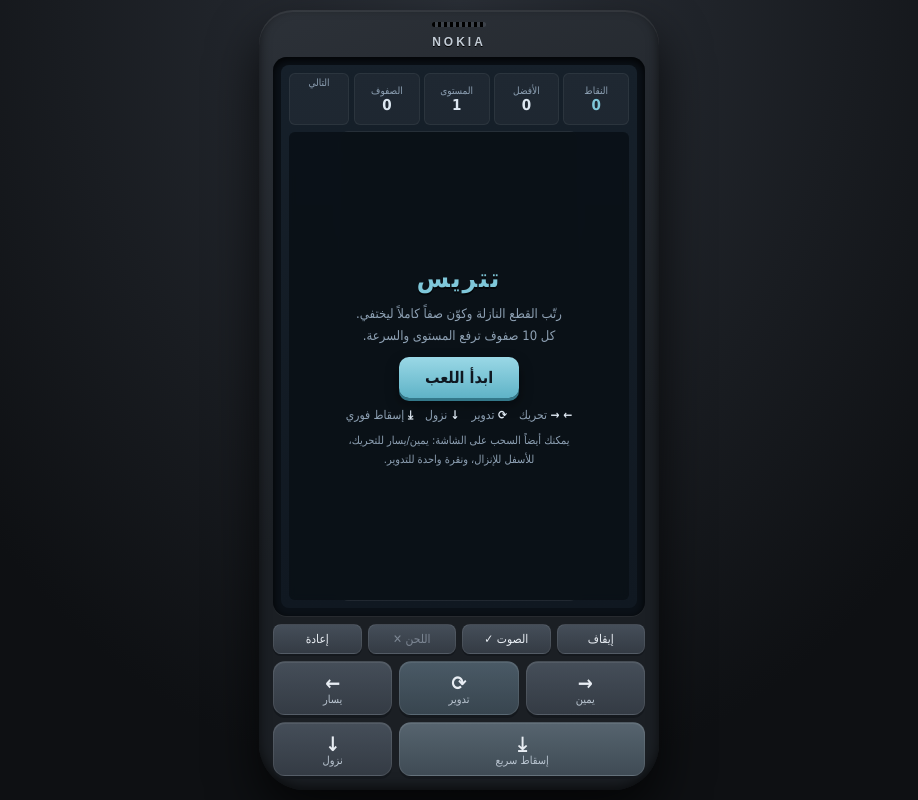
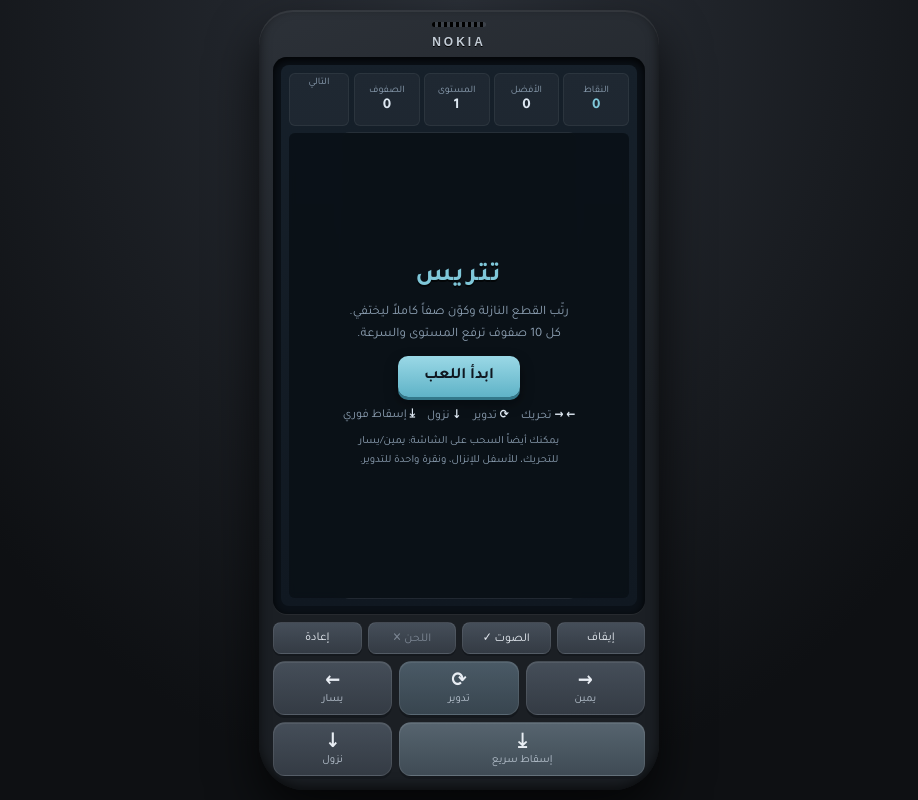
Before and after one commit to hamadsnaif/Test, a plain HTML site: page index.html in a window 1280 px wide. Shown: the whole page, without its empty margins (181-1099 px from the left). Drawn offline with Linux system fonts and the light colour scheme.

Commit message:
Polish Arabic typography and embedded/standalone sizing
- Load Tajawal for the Arabic UI with system fallbacks.
- Set the RTL direction in CSS as well, so the layout holds when the
  page is embedded in a host document.
- Measure the viewport height from the frame itself when embedded, and
  keep the visual-viewport fallback for top-level Safari.
- Shorten the page title to "تتريس نوكيا".

Co-Authored-By: Claude Opus 5 <noreply@anthropic.com>
Claude-Session: https://claude.ai/code/session_01GJ9GrabXa6pAhhFC1EAgkc

```diff
--- a/index.html
+++ b/index.html
@@ -9,7 +9,10 @@
 <meta name="apple-mobile-web-app-status-bar-style" content="black-translucent">
 <meta name="apple-mobile-web-app-title" content="تتريس">
 <meta name="description" content="لعبة تتريس بطابع هواتف نوكيا القديمة، مهيأة للعب على الآيفون.">
-<title>تتريس — Nokia Tetris</title>
+<link rel="preconnect" href="https://fonts.googleapis.com">
+<link rel="preconnect" href="https://fonts.gstatic.com" crossorigin>
+<link rel="stylesheet" href="https://fonts.googleapis.com/css2?family=Tajawal:wght@400;500;700;800&display=swap">
+<title>تتريس نوكيا</title>
 <style>
   :root{
     --bg:#0e1013;
@@ -30,13 +33,14 @@
   html,body{height:100%;}
 
   body{
+    direction:rtl;
     height:100vh;
     height:100dvh;
     overflow:hidden;
     overscroll-behavior:none;
     background:radial-gradient(ellipse at top,#2b3038 0%,var(--bg) 70%) fixed;
     color:var(--ink);
-    font-family:"Tahoma","Segoe UI",Arial,Helvetica,sans-serif;
+    font-family:"Tajawal","Segoe UI",Tahoma,Arial,Helvetica,sans-serif;
     -webkit-user-select:none;
     user-select:none;
     -webkit-tap-highlight-color:transparent;
@@ -688,7 +692,11 @@ function loop(t){
 /* ============================ الرسم ============================ */
 /* بعض إصدارات سفاري لا تدعم الوحدة dvh، فنضبط الارتفاع يدوياً */
 function fitViewport(){
-  const vh = (window.visualViewport && window.visualViewport.height) || window.innerHeight;
+  let embedded = false;
+  try { embedded = window.self !== window.top; } catch(e){ embedded = true; }
+  const vh = embedded
+    ? window.innerHeight
+    : ((window.visualViewport && window.visualViewport.height) || window.innerHeight);
   if (vh) document.body.style.height = vh + 'px';
 }
 
```
